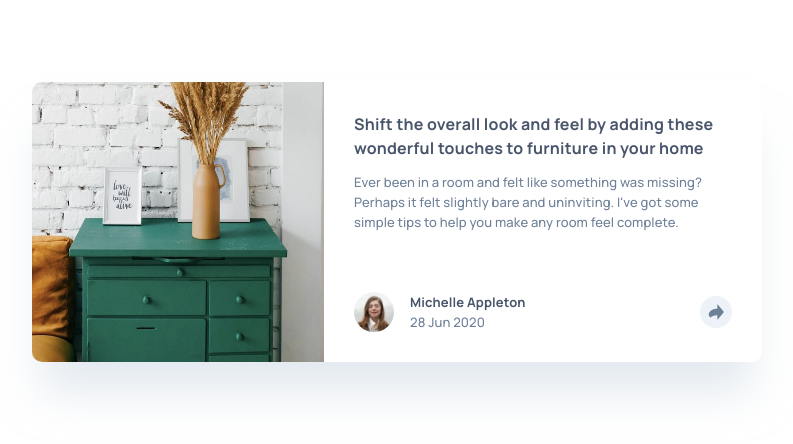
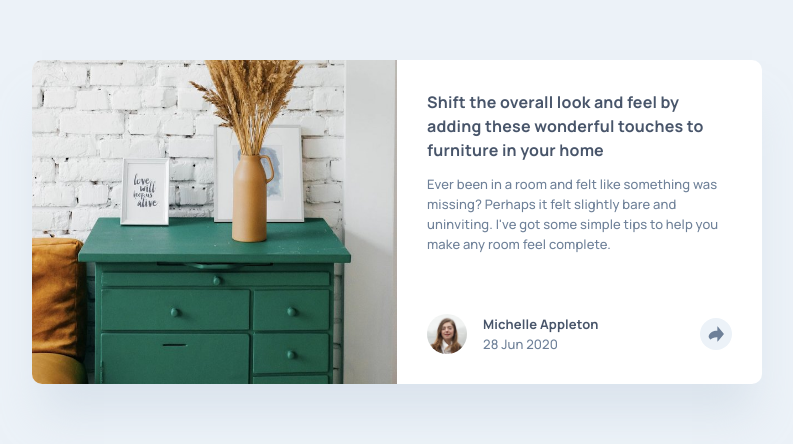
Before and after one commit to sqirum/FM-article-preview, a plain HTML site: page index.html in a window 1280 px wide. Shown: the part 178-622 px from the top of the page, without its empty margins (243-1036 px from the left). Drawn offline with Linux system fonts and the light colour scheme.

Commit message:
update exercise

```diff
--- a/style.css
+++ b/style.css
@@ -12,6 +12,7 @@ body {
     align-items: center;
     justify-content: center;
     font-family: 'Manrope', sans-serif;
+    background: #ECF2F8;
 }
 
 main {
@@ -157,7 +158,7 @@ p {
         border-top-left-radius: 10px;
         border-top-right-radius: 0;
         border-bottom-left-radius: 10px;
-        width: 40%;
+        width: 50%;
     }
 
     .author {
```
